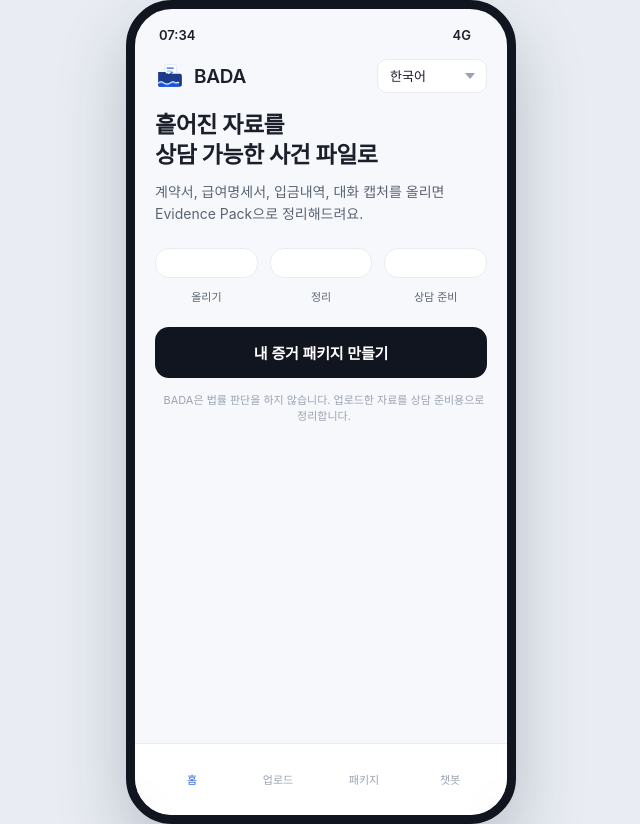
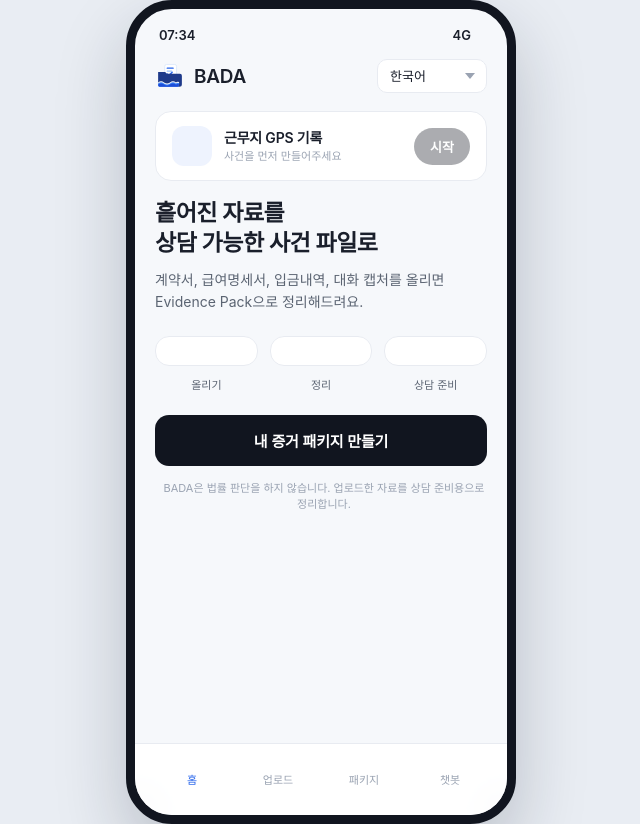
Before and after one commit to AWS13th-Final-Project-BADA/BADA, a FastAPI app: page / in a window 1280 px wide. Shown: the whole page, without its empty margins (319-959 px from the left). Run offline with FastAPI, Linux system fonts and the light colour scheme; some libraries are stand-ins or nearby versions.

Commit message:
add: gps 활성 토글 기능 추가

```diff
--- a/backend/app/static/css/styles.css
+++ b/backend/app/static/css/styles.css
@@ -192,3 +192,28 @@ details.numbox summary::-webkit-details-marker{display:none}
   .bottom-nav{height:auto;min-height:72px;padding-bottom:calc(12px + env(safe-area-inset-bottom))}
   .toast{bottom:calc(90px + env(safe-area-inset-bottom))}
 }
+
+/* ===== GPS 온오프 토글 카드 ===== */
+.gps-toggle-card{display:flex;align-items:center;justify-content:space-between;
+  background:#fff;border:1px solid var(--line);border-radius:var(--r-md);
+  padding:14px 16px;margin-bottom:18px;gap:12px;transition:border-color .2s,background .2s}
+.gps-toggle-card.on{border-color:#10b981;background:#f0fdf7}
+.gps-toggle-left{display:flex;align-items:center;gap:12px;flex:1;min-width:0}
+.gps-toggle-icon{width:40px;height:40px;border-radius:12px;background:var(--blue-soft);
+  display:grid;place-items:center;flex:none;transition:background .2s}
+.gps-toggle-icon i{font-size:20px;color:var(--blue);transition:color .2s}
+.gps-toggle-card.on .gps-toggle-icon{background:#dcfce7}
+.gps-toggle-card.on .gps-toggle-icon i{color:#10b981}
+.gps-toggle-title{font-size:14px;font-weight:600;letter-spacing:-.2px;
+  white-space:nowrap;overflow:hidden;text-overflow:ellipsis}
+.gps-toggle-sub{font-size:11px;color:var(--muted);margin-top:2px;line-height:1.4}
+.gps-toggle-btn{flex:none;border:0;border-radius:999px;padding:9px 16px;
+  font-size:13px;font-weight:600;cursor:pointer;background:#11151f;color:#fff;
+  transition:background .2s,opacity .2s,transform .12s;white-space:nowrap}
+.gps-toggle-btn:active{transform:scale(.96)}
+.gps-toggle-btn:disabled{opacity:.35;cursor:default}
+.gps-toggle-btn.on{background:#10b981}
+.gps-ping-dot{display:inline-block;width:7px;height:7px;border-radius:50%;
+  background:#10b981;margin-right:5px;vertical-align:middle;
+  animation:gpsBlink 1.4s ease-in-out infinite}
+@keyframes gpsBlink{0%,100%{opacity:1}50%{opacity:.25}}
--- a/backend/app/static/index.html
+++ b/backend/app/static/index.html
@@ -14,7 +14,7 @@
 <link rel="stylesheet" href="https://cdn.jsdelivr.net/npm/@tabler/icons-webfont@2.47.0/tabler-icons.min.css" />
 <link rel="stylesheet" href="/static/css/styles.css" />
 <!-- 카카오맵 SDK: YOUR_KAKAO_JS_KEY 자리에 JavaScript 앱키 입력 -->
-<script src="//dapi.kakao.com/v2/maps/sdk.js?appkey=YOUR_KAKAO_JS_KEY&libraries=services"></script>
+<script src="//dapi.kakao.com/v2/maps/sdk.js?appkey=a3adf732dc1e98415d27492c2b95b428&libraries=services"></script>
 </head>
 <body>
 <main class="phone">
@@ -27,6 +27,22 @@
 
     <!-- HOME -->
     <section id="home" class="page active">
+      <!-- GPS 온오프 토글 카드 -->
+      <div class="gps-toggle-card" id="gpsToggleCard">
+        <div class="gps-toggle-left">
+          <div class="gps-toggle-icon" id="gpsToggleIcon">
+            <i class="ti ti-map-pin"></i>
+          </div>
+          <div style="min-width:0">
+            <div class="gps-toggle-title" id="gpsToggleTitle">근무지 GPS 기록</div>
+            <div class="gps-toggle-sub" id="gpsToggleSub">사건을 먼저 만들어주세요</div>
+          </div>
+        </div>
+        <button class="gps-toggle-btn" id="gpsToggleBtn" onclick="toggleGpsTracking()" disabled>
+          <span id="gpsToggleBtnText">시작</span>
+        </button>
+      </div>
+
       <h1 class="home-title" data-k="h1">흩어진 자료를<br/>상담 가능한 사건 파일로</h1>
       <p class="home-sub" data-k="hp">계약서, 급여명세서, 입금내역, 대화 캡처를 올리면 Evidence Pack으로 정리해드려요.</p>
       <div class="steps3">
--- a/backend/app/static/js/gps.js
+++ b/backend/app/static/js/gps.js
@@ -26,10 +26,20 @@ document.getElementById('n_gchk').addEventListener('change', function (e) {
 
 function initWorkplaceMap() {
   if (!_kakaoReady()) {
+    // SDK가 아직 로드 중이면 500ms 후 재시도 (최대 10회)
+    if (!initWorkplaceMap._retries) initWorkplaceMap._retries = 0;
+    if (initWorkplaceMap._retries < 10) {
+      initWorkplaceMap._retries++;
+      setTimeout(initWorkplaceMap, 500);
+      return;
+    }
+    // 10회 시도 후에도 안 되면 → 도메인 등록 문제
     document.getElementById('wp-map').innerHTML =
-      '<span style="color:var(--muted);font-size:12px">카카오맵 키를 설정해주세요 (index.html &lt;head&gt;)</span>';
+      '<div style="padding:16px;text-align:center;color:var(--muted);font-size:12px">'
+      + '카카오 개발자 콘솔에서<br><b>http://localhost:8000</b>을<br>Web 플랫폼 도메인으로 등록해주세요</div>';
     return;
   }
+  initWorkplaceMap._retries = 0;
   if (_wpMap) return; // 이미 초기화됨
 
   const container = document.getElementById('wp-map');
@@ -214,3 +224,133 @@ function renderGpsMap(wpLat, wpLng, radiusM, pings) {
   s.textContent = '@keyframes spin{from{transform:rotate(0deg)}to{transform:rotate(360deg)}}';
   document.head.appendChild(s);
 })();
+
+
+// ===== GPS 온오프 토글 (홈 화면) =====
+// - 기록 시작: 즉시 첫 핑 전송 → 이후 30초 간격 자동 전송 (운영은 5분)
+// - 핑은 POST /cases/{id}/gps/ping → DB에 저장
+// - 사용자는 버튼 하나만 누르면 됨. 좌표는 브라우저 GPS가 자동 수집.
+
+let _gpsTracking = false;
+let _gpsTimer = null;
+let _gpsUiTimer = null;
+let _lastPingTs = null;
+let _todayPingCount = 0;
+
+const GPS_PING_INTERVAL = 30 * 1000; // 30초 (데모), 운영은 5 * 60 * 1000
+
+function toggleGpsTracking() {
+  _gpsTracking ? _stopTracking() : _startTracking();
+}
+
+function _startTracking() {
+  if (!navigator.geolocation) {
+    alert('이 브라우저는 위치 서비스를 지원하지 않습니다.');
+    return;
+  }
+  _gpsTracking = true;
+  _sendPing();                                          // 즉시 첫 핑
+  _gpsTimer = setInterval(_sendPing, GPS_PING_INTERVAL);
+  _gpsUiTimer = setInterval(_updateToggleCard, 5000);   // 카드 텍스트 주기 갱신
+  _updateToggleCard();
+}
+
+function _stopTracking() {
+  _gpsTracking = false;
+  if (_gpsTimer)   { clearInterval(_gpsTimer);   _gpsTimer = null; }
+  if (_gpsUiTimer) { clearInterval(_gpsUiTimer); _gpsUiTimer = null; }
+  _updateToggleCard();
+}
+
+function _sendPing() {
+  const caseId = window.S && window.S.caseId;
+  if (!caseId) { _stopTracking(); return; }
+
+  navigator.geolocation.getCurrentPosition(
+    function (pos) {
+      const body = {
+        ts: new Date().toISOString(),
+        lat: pos.coords.latitude,
+        lng: pos.coords.longitude,
+        is_mocked: false,
+        source: 'web_geo',
+      };
+      fetch(window.apiUrl('/cases/' + caseId + '/gps/ping'), {
+        method: 'POST',
+        headers: { 'Content-Type': 'application/json' },
+        body: JSON.stringify(body),
+      })
+        .then(r => r.ok ? r.json() : Promise.reject(r.status))
+        .then(data => {
+          _lastPingTs = Date.now();
+          _todayPingCount++;
+          _updateToggleCard();
+          console.log('[GPS ping]', data.status, data.distance_m + 'm',
+            new Date().toLocaleTimeString('ko-KR'));
+        })
+        .catch(err => console.warn('[GPS] 핑 전송 실패:', err));
+    },
+    err => console.warn('[GPS] 위치 조회 실패:', err.message),
+    { enableHighAccuracy: true, timeout: 8000 }
+  );
+}
+
+// ---------- 토글 카드 UI 갱신 ----------
+function _updateToggleCard() {
+  const card    = document.getElementById('gpsToggleCard');
+  const icon    = document.getElementById('gpsToggleIcon');
+  const title   = document.getElementById('gpsToggleTitle');
+  const sub     = document.getElementById('gpsToggleSub');
+  const btn     = document.getElementById('gpsToggleBtn');
+  const btnText = document.getElementById('gpsToggleBtnText');
+  if (!card) return;
+
+  const hasCaseId = !!(window.S && window.S.caseId);
+
+  // 사건 없으면 비활성
+  btn.disabled = !hasCaseId;
+
+  if (!hasCaseId) {
+    card.classList.remove('on');
+    btn.classList.remove('on');
+    title.textContent = '근무지 GPS 기록';
+    sub.textContent   = '사건을 먼저 만들어주세요';
+    btnText.textContent = '시작';
+    return;
+  }
+
+  if (_gpsTracking) {
+    card.classList.add('on');
+    btn.classList.add('on');
+    btnText.textContent = '중지';
+    title.innerHTML = '<span class="gps-ping-dot"></span>GPS 기록 중';
+    const ageSec = _lastPingTs
+      ? Math.round((Date.now() - _lastPingTs) / 1000)
+      : null;
+    sub.textContent = _todayPingCount > 0
+      ? `오늘 ${_todayPingCount}회 기록 · ${ageSec}초 전 핑`
+      : '첫 핑 전송 중...';
+  } else {
+    card.classList.remove('on');
+    btn.classList.remove('on');
+    btnText.textContent = '시작';
+    title.textContent   = '근무지 GPS 기록';
+    sub.textContent     = _todayPingCount > 0
+      ? `오늘 ${_todayPingCount}회 기록됨 · 중지 상태`
+      : '버튼을 눌러 출근 기록을 시작하세요';
+  }
+}
+
+// 홈 화면 진입할 때마다 카드 갱신 (goPage 훅)
+document.addEventListener('DOMContentLoaded', function () {
+  // core.js의 goPage를 래핑
+  const _orig = window.goPage;
+  if (typeof _orig === 'function') {
+    window.goPage = function (id, nav) {
+      _orig(id, nav);
+      if (id === 'home') setTimeout(_updateToggleCard, 50);
+    };
+  }
+  // 초기 렌더
+  setTimeout(_updateToggleCard, 150);
+});
```
